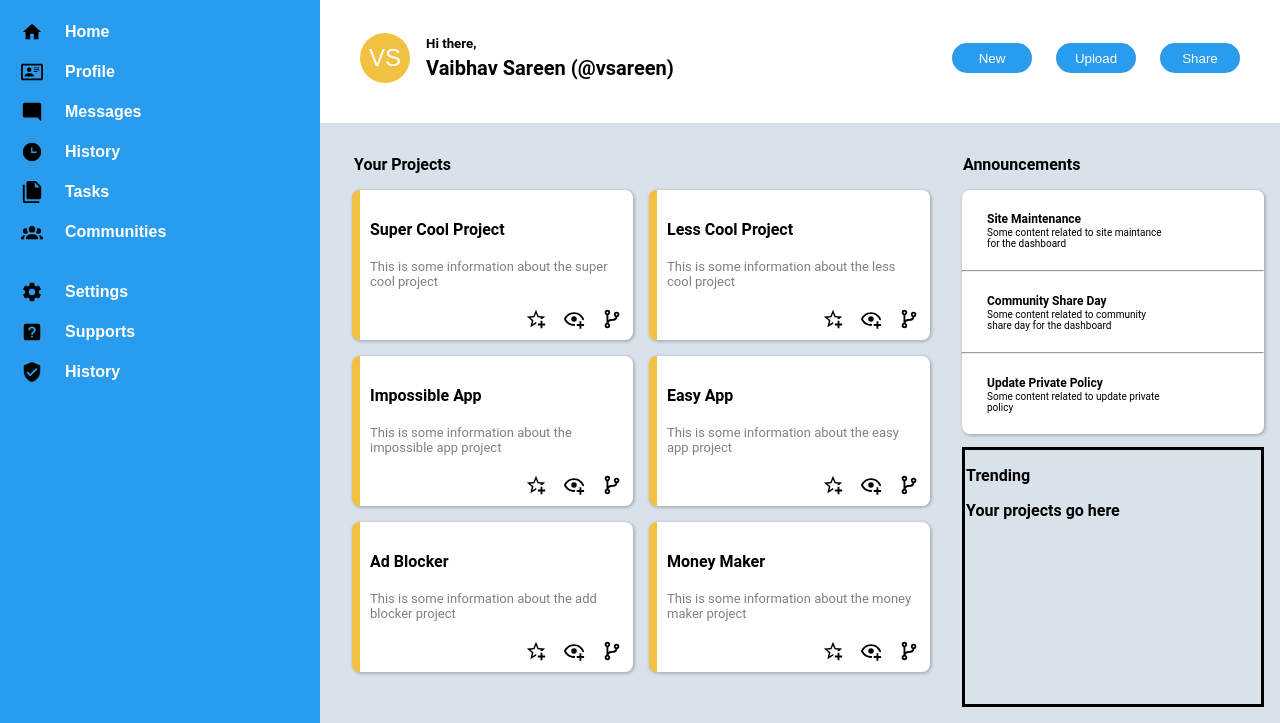
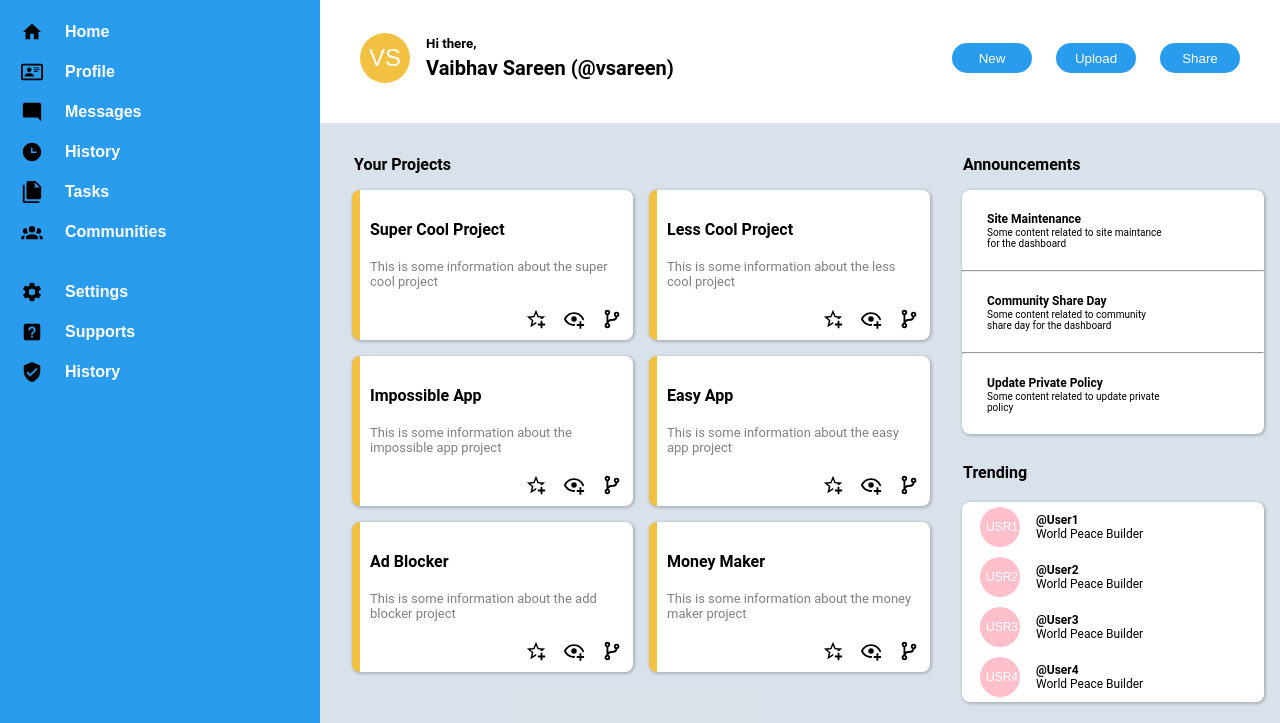
Before and after one commit to vsareen1/admin-dashboard, a plain HTML site: page index.html in a window 1280 px wide. Shown: the part 77-800 px from the top of the page. Drawn offline with Linux system fonts and the light colour scheme.

Commit message:
Completed the project

```diff
--- a/index.html
+++ b/index.html
@@ -162,7 +162,36 @@
         </div>
         <div id="trending">
             <p>Trending</p>
-            <p>Your projects go here</p>
+            <div id="trending-container">
+                <div class="trending-profile-container">
+                    <button class="trending-profile-image">USR1</button>
+                    <div>
+                        <p class="trending-tag">@User1</p>
+                        <p>World Peace Builder</p>
+                    </div>
+                </div>
+                <div class="trending-profile-container">
+                    <button class="trending-profile-image">USR2</button>
+                    <div>
+                        <p class="trending-tag">@User2</p>
+                        <p>World Peace Builder</p>
+                    </div>
+                </div>
+                <div class="trending-profile-container">
+                    <button class="trending-profile-image">USR3</button>
+                    <div>
+                        <p class="trending-tag">@User3</p>
+                        <p>World Peace Builder</p>
+                    </div>
+                </div>
+                <div class="trending-profile-container">
+                    <button class="trending-profile-image">USR4</button>
+                    <div>
+                        <p class="trending-tag">@User4</p>
+                        <p>World Peace Builder</p>
+                    </div>
+                </div>
+            </div>
         </div>
     </div>
 </body>
--- a/style.css
+++ b/style.css
@@ -202,7 +202,6 @@ img {
     grid-row-end: 7;
     grid-column-start: 3;
     grid-column-end: 3;
-    border-style: solid;
     margin-right: 16px;
     margin-top: 16px;
     margin-bottom: 16px;
@@ -308,3 +307,42 @@ img {
     font-size: 10px;
     width: 180px;
 }
+
+#trending-container {
+    background-color: var(--base-color);
+    display: flex;
+    flex-direction: column;
+    border-radius: 8px;
+    box-shadow: 1px 1px 3px 1px rgb(0, 0, 0, 0.2);
+    margin: 20px auto;
+}
+
+.trending-profile-container {
+    display: flex;
+    flex-direction: row;
+    align-items: center;
+    padding-left: 18px;
+    gap: 16px;
+    height: 50px;
+}
+
+
+.trending-profile-image {
+    width: 40px;
+    height: 40px;
+    background-color: pink;
+    border-radius: 20px;
+    text-align: center;
+    padding: auto;
+    font-size: 12px;
+}
+
+.trending-tag {
+   font-size: 16px;
+   font-weight: 600;
+}
+
+.trending-profile-container > div > p {
+    margin: 0px;
+    font-size: 12px;
+}
```
